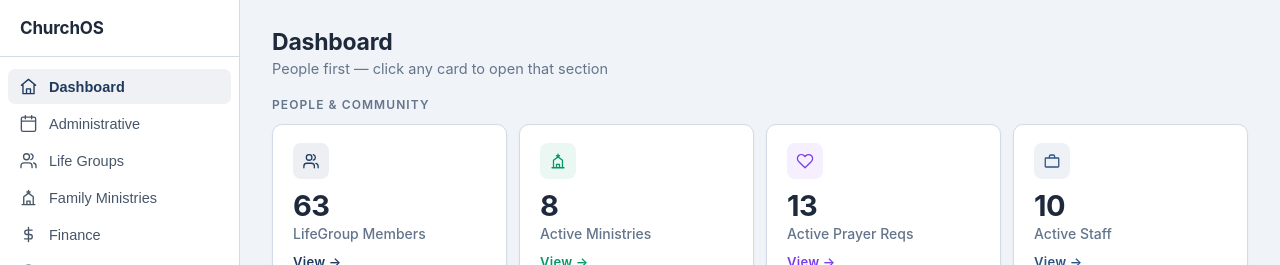
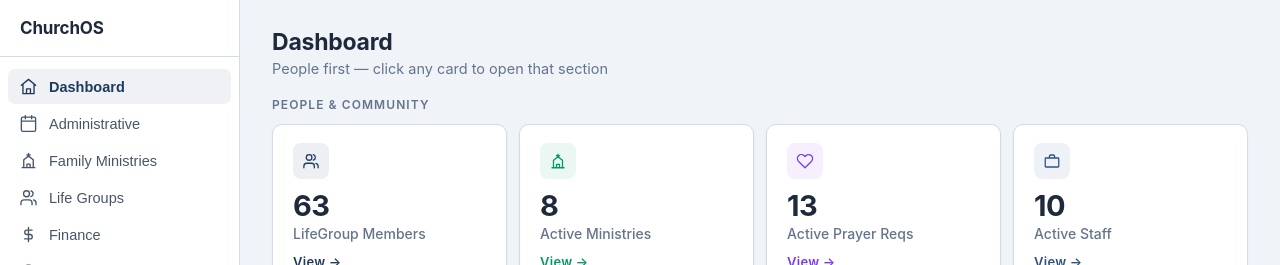
Before and after one commit to rexegan/churchapp, a React (Vite) app: page / in a window 1280 px wide. Shown: the top 265 px of the page. Built offline with nearby package versions, Linux system fonts and the light colour scheme.

Commit message:
Sidebar: move Life Groups below Family Ministries, above Finance
Co-Authored-By: Claude Fable 5 <noreply@anthropic.com>
Claude-Session: https://claude.ai/code/session_01KDhGQCmeQBL31XxppbmqH1

```diff
--- a/src/App.jsx
+++ b/src/App.jsx
@@ -2303,8 +2303,8 @@ function Marketing({ campaigns, setCampaigns }) {
 const TABS = [
   { id:"dashboard", label:"Dashboard",      icon:"🏠" },
   { id:"admin",     label:"Administrative", icon:"📅" },
+  { id:"family",     label:"Family Ministries", icon:"⛪" },
   { id:"lifegroups", label:"Life Groups",       icon:"👥" },
-  { id:"family",     label:"Family Ministries", icon:"⛪" },
   { id:"finance",   label:"Finance",        icon:"💰" },
   { id:"hr",        label:"HR",             icon:"👔" },
   { id:"pr",        label:"PR & Comms",     icon:"📢" },
```
